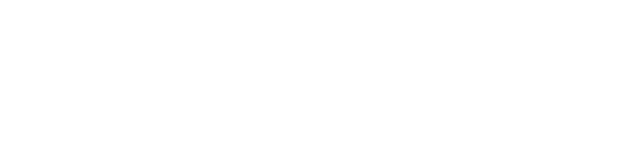
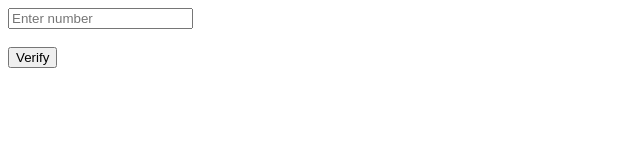
Before and after one commit to lkakada/Prime-Number, a plain HTML site: page index.html in a window 1280 px wide. Shown: the whole page, without its empty margins (0-640 px from the left). Drawn offline with Linux system fonts and the light colour scheme.

Commit message:
added prime function to index.html

```diff
--- a/index.html
+++ b/index.html
@@ -1,9 +1,34 @@
 <!doctype html>
 <html>
 <head>
-	<title>Primary Number</title>
+	<title>Prime Number</title>
+	<meta http-equiv="Content-Type" content="text/html; charset=utf-8" />
 </head>
 <body>
+	<input type="text" id="input" placeholder="Enter number" />
+	<span id="display"></span><br /><br />
+	<button onclick="findPrimeNum(input)">Verify</button>
 
+	<script language="javascript" type="text/javascript">
+		function findPrimeNum(n){
+			var n = document.getElementById('input').value;
+			var x = 1;
+			if(n==0 || n==1) x=0;
+				for(i=2; i<n; i++){
+					if(n%i==0)
+					{
+						x = 0
+						break;
+					}
+				}
+				if(x==1){
+					var d = n + " "+" is prime" ;
+				}
+				else{
+					var d = n + " "+" is not prime";
+				}
+				document.getElementById('display').innerHTML = d;
+		}
+	</script>
 </body>
 </html>
```
